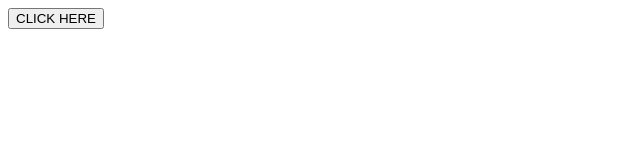
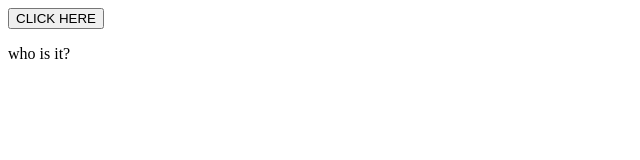
Before and after one commit to mphelp/prog_paradigms_sp2019, a plain HTML site: page dailies/d16/index.html in a window 1280 px wide. Shown: the full height of the page, 0-640 px from the left. Drawn offline with Linux system fonts and the light colour scheme.

Commit message:
default text for d16

```diff
--- a/dailies/d16/index.html
+++ b/dailies/d16/index.html
@@ -7,7 +7,7 @@
 	<button id="mybutton" onclick="changeText()">
 		CLICK HERE
 	</button>
-	<p id="mylabel"></p>
+	<p id="mylabel">who is it?</p>
 
 	<script src="scripts/main.js"></script>
 </body>
```
